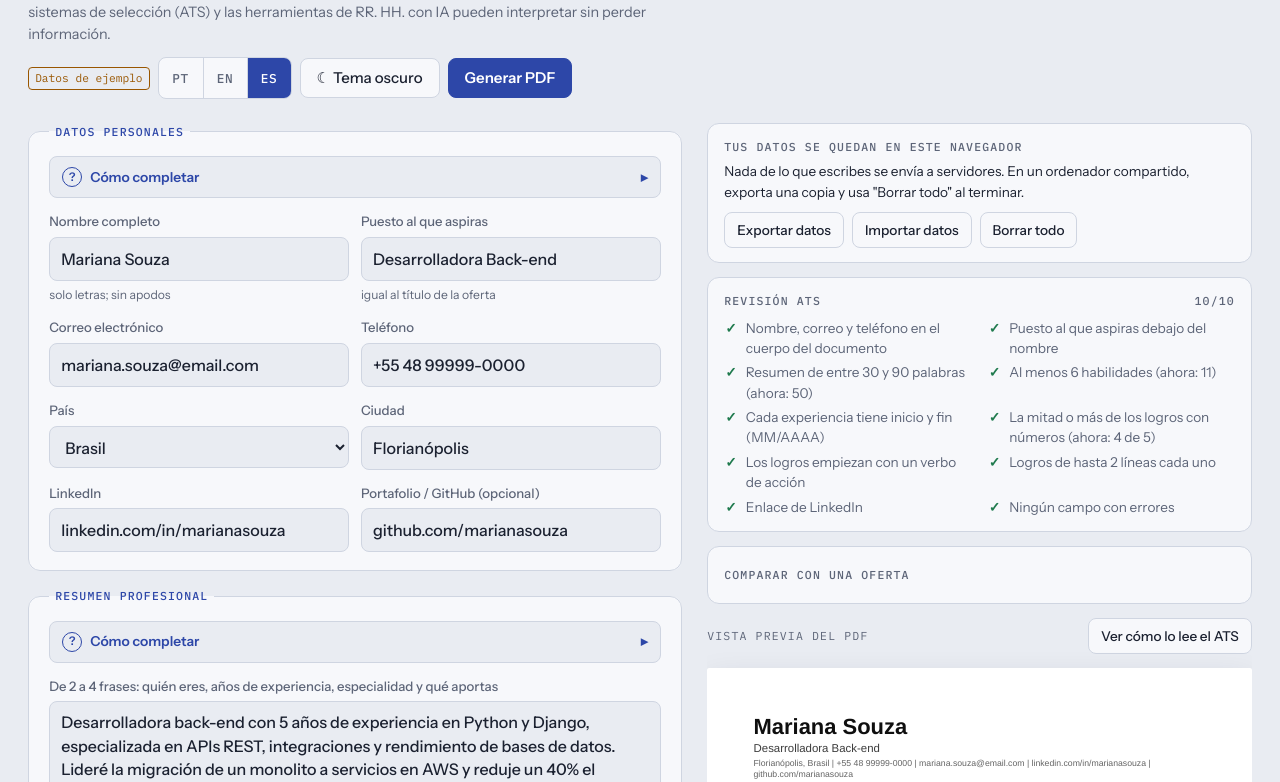
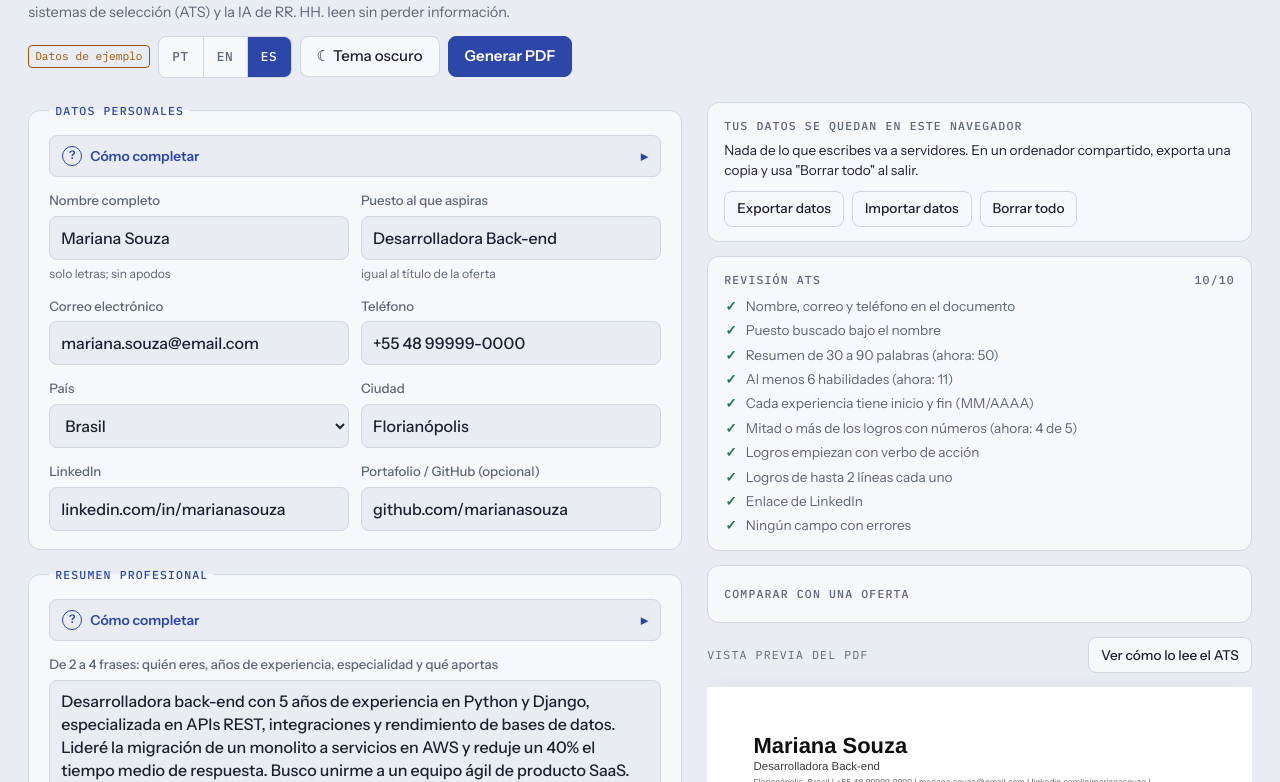
Before and after one commit to DutraGabriel/cv-legivel, a website with bundled scripts: page es/index.html in a window 1280 px wide. Shown: the part 159-941 px from the top of the page. Built offline with nearby package versions, Linux system fonts and the light colour scheme.

Commit message:
fix: layout igual nos três idiomas e página sempre atualizada
- Service worker confere a página com o servidor (sem a cópia de até
  10 minutos do GitHub Pages) e instala versões novas sem usar o cache
  do navegador; versão v2.2.1.
- Textos encurtados onde quebravam uma linha a mais num idioma
  (subtítulo em espanhol, privacidade, itens da checagem).
- Checagem ATS em uma coluna; campo de texto e lista com a mesma altura.
- Teste de ponta a ponta compara as alturas do topo, dos cartões e do
  formulário nos três idiomas, de 390 a 2560 px.
- Imagens regeradas esperando a lista de cidades.

Co-Authored-By: Claude Opus 5.5 <noreply@anthropic.com>

```diff
--- a/assets/css/styles.css
+++ b/assets/css/styles.css
@@ -236,6 +236,12 @@ select {
   width: 100%;
   min-height: 42px;
 }
+/* campo de texto e lista com a mesma altura: a página em português usa listas (UF, cidade)
+   onde as outras usam campos de texto (cidade), e as linhas do formulário ficam iguais */
+input:not([type="checkbox"]),
+select {
+  height: 44px;
+}
 select {
   padding-right: 8px;
   text-overflow: ellipsis;
@@ -457,8 +463,9 @@ aside {
   margin: 0;
   padding: 0;
   display: grid;
-  grid-template-columns: repeat(auto-fit, minmax(min(100%, 240px), 1fr));
-  gap: 4px 16px;
+  /* uma coluna: cada item tem a largura toda e o cartão não muda de altura conforme o idioma */
+  grid-template-columns: 1fr;
+  gap: 4px;
   font-size: 0.85rem;
 }
 .checks li {
--- a/assets/js/i18n/en.js
+++ b/assets/js/i18n/en.js
@@ -168,17 +168,17 @@ export default {
 
     checkOk: "Done:",
     checkNo: "To do:",
-    cContact: "Name, email and phone in the body of the document",
+    cContact: "Name, email and phone in the document body",
     cCargo: "Target job title below your name",
-    cResumo: "Summary between 30 and 90 words (now: {n})",
+    cResumo: "Summary of 30 to 90 words (now: {n})",
     cSkills: "At least 6 skills (now: {n})",
     cDates: "Every job has start and end dates (MM/YYYY)",
-    cNumbers: "Half or more of the achievements include numbers",
+    cNumbers: "Half or more achievements have numbers",
     cNow: "(now: {a} of {b})",
     cNone: "(no achievements yet)",
     cVerbs: "Achievements start with an action verb",
     cVerbsFail: "({a} of {b} don't start with a verb, e.g., {ex})",
-    cLength: "Achievements are at most 2 lines each",
+    cLength: "Achievements up to 2 lines each",
     cLengthFail: "(too long: {ex})",
     cLinkedin: "LinkedIn link",
     cErrors: "Fields with errors in the form ({n})",
--- a/assets/js/i18n/es.js
+++ b/assets/js/i18n/es.js
@@ -23,7 +23,7 @@ export default {
     suggest: "Este sitio también está en español.",
     suggestGo: "Ver en español",
     suggestClose: "Ahora no",
-    sub: "Completa el formulario y genera un PDF de una sola columna, con texto real y títulos estándar, que los sistemas de selección (ATS) y las herramientas de RR. HH. con IA pueden interpretar sin perder información.",
+    sub: "Completa el formulario y genera un PDF de una columna, con texto real y títulos estándar, que los sistemas de selección (ATS) y la IA de RR. HH. leen sin perder información.",
     badge: "Datos de ejemplo",
     langNav: "Idioma",
     pdf: "Generar PDF",
@@ -119,7 +119,7 @@ export default {
 
     privacyTitle: "Tus datos se quedan en este navegador",
     privacyText:
-      'Nada de lo que escribes se envía a servidores. En un ordenador compartido, exporta una copia y usa "Borrar todo" al terminar.',
+      'Nada de lo que escribes va a servidores. En un ordenador compartido, exporta una copia y usa "Borrar todo" al salir.',
     exportBtn: "Exportar datos",
     importBtn: "Importar datos",
     clearBtn: "Borrar todo",
@@ -170,15 +170,15 @@ export default {
 
     checkOk: "Hecho:",
     checkNo: "Pendiente:",
-    cContact: "Nombre, correo y teléfono en el cuerpo del documento",
-    cCargo: "Puesto al que aspiras debajo del nombre",
-    cResumo: "Resumen de entre 30 y 90 palabras (ahora: {n})",
+    cContact: "Nombre, correo y teléfono en el documento",
+    cCargo: "Puesto buscado bajo el nombre",
+    cResumo: "Resumen de 30 a 90 palabras (ahora: {n})",
     cSkills: "Al menos 6 habilidades (ahora: {n})",
     cDates: "Cada experiencia tiene inicio y fin (MM/AAAA)",
-    cNumbers: "La mitad o más de los logros con números",
+    cNumbers: "Mitad o más de los logros con números",
     cNow: "(ahora: {a} de {b})",
     cNone: "(aún no hay logros)",
-    cVerbs: "Los logros empiezan con un verbo de acción",
+    cVerbs: "Logros empiezan con verbo de acción",
     cVerbsFail: "({a} de {b} sin verbo al inicio, ej.: {ex})",
     cLength: "Logros de hasta 2 líneas cada uno",
     cLengthFail: "(largo: {ex})",
--- a/assets/js/i18n/pt.js
+++ b/assets/js/i18n/pt.js
@@ -119,7 +119,7 @@ export default {
 
     privacyTitle: "Seus dados ficam neste navegador",
     privacyText:
-      'Nada do que você digita é enviado a servidores. Em computador compartilhado, exporte uma cópia e use "Limpar tudo" ao terminar.',
+      'Nada do que você digita vai para servidores. Em computador compartilhado, exporte uma cópia e use "Limpar tudo" ao sair.',
     exportBtn: "Exportar dados",
     importBtn: "Importar dados",
     clearBtn: "Limpar tudo",
@@ -175,7 +175,7 @@ export default {
     cResumo: "Resumo entre 30 e 90 palavras (agora: {n})",
     cSkills: "Pelo menos 6 habilidades (agora: {n})",
     cDates: "Toda experiência tem início e fim (MM/AAAA)",
-    cNumbers: "Metade ou mais das conquistas com números",
+    cNumbers: "Metade ou mais conquistas com números",
     cNow: "(agora: {a} de {b})",
     cNone: "(nenhuma conquista ainda)",
     cVerbs: "Conquistas começam com verbo de ação",
--- a/es/index.html
+++ b/es/index.html
@@ -42,7 +42,7 @@
   <header class="top">
     <div>
       <h1>CV Legível</h1>
-      <p class="sub">Completa el formulario y genera un PDF de una sola columna, con texto real y títulos estándar, que los sistemas de selección (ATS) y las herramientas de RR. HH. con IA pueden interpretar sin perder información.</p>
+      <p class="sub">Completa el formulario y genera un PDF de una columna, con texto real y títulos estándar, que los sistemas de selección (ATS) y la IA de RR. HH. leen sin perder información.</p>
     </div>
     <div class="actions">
       <span id="exampleBadge" class="badge" hidden>Datos de ejemplo</span>
@@ -174,7 +174,7 @@ Google Data Analytics Professional Certificate (2023)"></textarea></label>
     <aside id="preview" role="tabpanel" aria-labelledby="tabPreview">
       <section class="card privacy" aria-labelledby="privacyTitle">
         <h2 id="privacyTitle">Tus datos se quedan en este navegador</h2>
-        <p>Nada de lo que escribes se envía a servidores. En un ordenador compartido, exporta una copia y usa &quot;Borrar todo&quot; al terminar.</p>
+        <p>Nada de lo que escribes va a servidores. En un ordenador compartido, exporta una copia y usa &quot;Borrar todo&quot; al salir.</p>
         <div class="card-actions">
           <button type="button" class="btn small" id="exportBtn">Exportar datos</button>
           <button type="button" class="btn small" id="importBtn">Importar datos</button>
--- a/playwright.config.js
+++ b/playwright.config.js
@@ -10,7 +10,7 @@ export default defineConfig({
   reporter: process.env.CI ? [["github"], ["list"]] : "list",
   use: {
     baseURL: "http://127.0.0.1:4173",
-    // navegador em português: a raiz do site não redireciona para /en/ ou /es/ nos testes
+    // navegador em português: a página em português abre sem o aviso de idioma nos testes
     locale: "pt-BR",
     acceptDownloads: true,
     ...(local ? { channel: "chrome" } : {})
--- a/scripts/screenshots.mjs
+++ b/scripts/screenshots.mjs
@@ -50,6 +50,8 @@ async function shot(browser, lang, file, width, height) {
   await page.goto(base + LANG_PATH[lang]);
   await page.waitForSelector("#sheet .nm", { state: "attached" });
   await page.evaluate(() => document.fonts.ready);
+  // na página em português, espera a lista de cidades do IBGE (senão aparece "Carregando cidades…")
+  if (lang === "pt") await page.waitForSelector("#cidade:not([disabled])", { timeout: 15_000 });
   await page.screenshot({ path: join(root, file) });
   await context.close();
   console.log(`gerado ${file}`);
--- a/sw.js
+++ b/sw.js
@@ -1,10 +1,11 @@
 // Service worker: deixa o CV Legível funcionando sem internet depois do primeiro acesso.
-// - Página (HTML): rede primeiro, para receber atualizações; cache se estiver offline.
+// - Página (HTML): rede primeiro, sempre conferindo com o servidor (sem aceitar a cópia de até
+//   10 minutos que o GitHub Pages permite); cache só se estiver offline.
 // - Arquivos do site (CSS, JS, fontes, ícones): cache primeiro, atualizados quando VERSION muda.
 // - Bibliotecas pesadas (jsPDF, pdf.js, fonte Unicode): guardadas no primeiro uso.
 // - Lista de cidades do IBGE: rede primeiro, cache como reserva.
 // Ao mudar qualquer arquivo listado em SHELL, aumente VERSION (o teste unitário confere a lista).
-const VERSION = "v2.2.0";
+const VERSION = "v2.2.1";
 const CACHE = `cv-legivel-${VERSION}`;
 
 const SHELL = [
@@ -53,7 +54,8 @@ self.addEventListener("install", (e) => {
   e.waitUntil(
     caches
       .open(CACHE)
-      .then((c) => c.addAll(SHELL))
+      // cache: "reload" baixa do servidor, nunca do cache do navegador: sem misturar arquivos de versões diferentes
+      .then((c) => c.addAll(SHELL.map((url) => new Request(url, { cache: "reload" }))))
       .then(() => self.skipWaiting())
   );
 });
@@ -69,10 +71,10 @@ self.addEventListener("activate", (e) => {
   );
 });
 
-const networkFirst = async (req) => {
+const networkFirst = async (req, init) => {
   const cache = await caches.open(CACHE);
   try {
-    const res = await fetch(req);
+    const res = await fetch(req, init);
     if (res.ok) cache.put(req, res.clone());
     return res;
   } catch {
@@ -95,6 +97,6 @@ self.addEventListener("fetch", (e) => {
   const url = new URL(req.url);
   if (url.hostname === "servicodados.ibge.gov.br") return e.respondWith(networkFirst(req));
   if (url.origin !== location.origin) return;
-  if (req.mode === "navigate") return e.respondWith(networkFirst(req));
+  if (req.mode === "navigate") return e.respondWith(networkFirst(req, { cache: "no-cache" }));
   e.respondWith(cacheFirst(req));
 });
```
Also changed, not shown: index.html (+1 -1 lines), tests/e2e/app.spec.js (+1 -1 lines), tests/e2e/layout.spec.js (added, +53 -0 lines), tests/unit/i18n.test.js (+1 -1 lines), README.md, docs/og-image-en.png, docs/og-image-es.png, docs/og-image.png, docs/screenshot.png.
